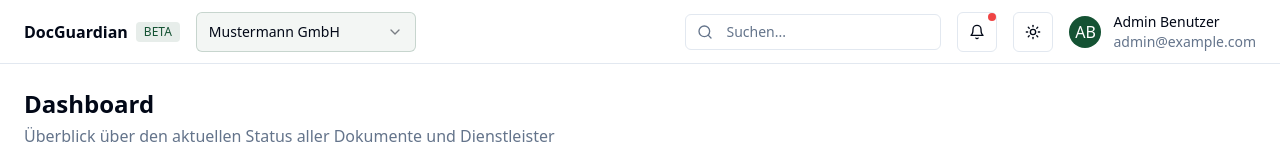
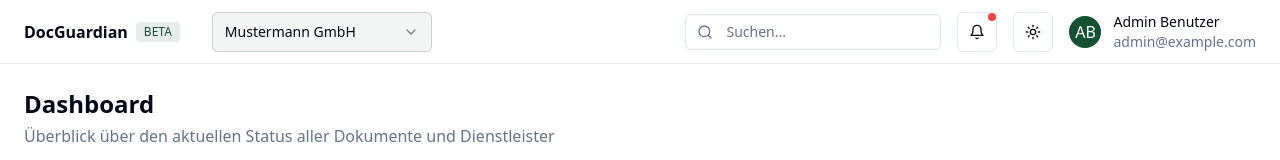
Before and after one commit to lukasotto123/deer-tree-flatbread, a React (Vite) app: page / in a window 1280 px wide. Shown: the top 160 px of the page. Built offline with nearby package versions, Linux system fonts and the light colour scheme.

Commit message:
Fix: Select component type error
Fixes a type error in the Header component related to the Select component's props.

```diff
--- a/src/components/layout/Header.tsx
+++ b/src/components/layout/Header.tsx
@@ -22,7 +22,9 @@ const Header = () => {
           </div>
         </div>
 
-        <Select value={currentClient} onValueChange={setCurrentClient} className="ml-4">
+        {/* Fixed the Select component by removing the className prop from Select and moving styles to SelectTrigger */}
+        <div className="ml-4">
+          <Select value={currentClient} onValueChange={setCurrentClient}>
             <SelectTrigger className="w-[220px] border-primary/20 bg-primary/5">
               <SelectValue placeholder="Kunde auswählen" />
             </SelectTrigger>
@@ -32,6 +34,7 @@ const Header = () => {
               <SelectItem value="kunde3">Bau & Partner KG</SelectItem>
             </SelectContent>
           </Select>
+        </div>
       </div>
 
       <div className="flex items-center space-x-4">
```
Lines whose indentation alone changed are shown as unchanged.
